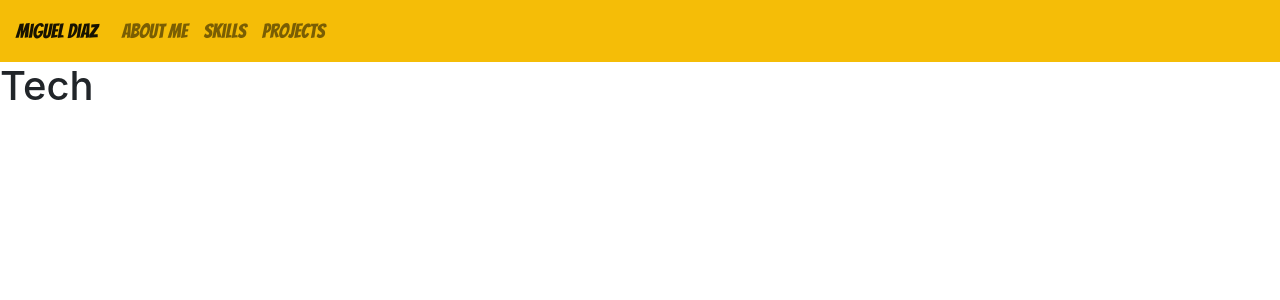
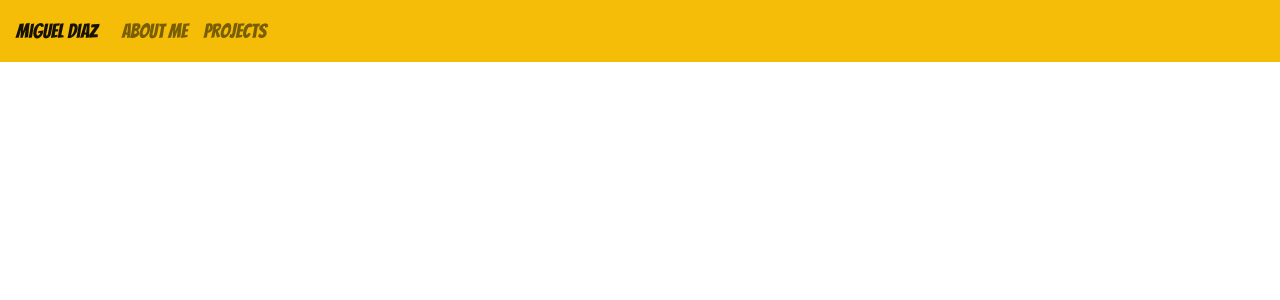
Before and after one commit to diaz4674/Portfolio-React, a React (Create React App) app: page /techstack in a window 1280 px wide. Shown: the top 300 px of the page. Built offline with nearby package versions, Linux system fonts and the light colour scheme.

Commit message:
About Me updates

```diff
--- a/src/App.js
+++ b/src/App.js
@@ -3,7 +3,6 @@ import "./styles.css";
 import Landing from "./components/Landing";
 import { Route, Switch, BrowserRouter as Router } from "react-router-dom";
 import Topbar from "./components/Topbar";
-import Tech from "./components/Tech";
 import Projects from "./components/Projects";
 
 function App() {
@@ -21,9 +20,6 @@ function App() {
           <Route exact path="/">
             <Landing />
           </Route>
-          <Route exact path="/techstack">
-            <Tech />
-          </Route>
           <Route exact path="/Projects">
             <Projects />
           </Route>
--- a/src/components/Landing.js
+++ b/src/components/Landing.js
@@ -32,7 +32,9 @@ class Landing extends Component {
           </AboutMeCoreDiv>
         </AboutMeDiv>
         <ProjectsDiv>
-          <Projects />
+          <ScrollableAnchor id={"Projects"}>
+            <Projects />
+          </ScrollableAnchor>
         </ProjectsDiv>
         <Footer />
       </Body>
@@ -101,7 +103,7 @@ const AboutMeCoreDiv = styled.div`
   flex-direction: row;
   align-items: flex-start;
   padding-top: 15px;
-  width: 80%;
+  width: 100%;
   justify-content: space-between;
   @media (max-width: 1230px) {
     flex-direction: column-reverse;
--- a/src/components/Tech.js
+++ /dev/null
@@ -1,13 +0,0 @@
-import React from "react";
-
-class Tech extends React.Component {
-  render() {
-    return (
-      <>
-        <h1> Tech </h1>
-      </>
-    );
-  }
-}
-
-export default Tech;
--- a/src/components/TechSection.js
+++ b/src/components/TechSection.js
@@ -72,15 +72,15 @@ const Container = styled.div`
   flex-direction: column;
   align-items: center;
   justify-content: center;
-  width: 80%;
+  width: 100%;
   flex-wrap: wrap;
 `;
 
 const LogoContainer = styled.div`
   display: flex;
   flex-direction: row;
-  margin: 25px;
-  padding: 30px;
+  /* margin: 25px; */
+  padding: 10px;
 `;
 
 const TechDiv = styled.div`
--- a/src/components/Topbar.js
+++ b/src/components/Topbar.js
@@ -2,9 +2,6 @@ import React from "react";
 import { Navbar, Nav } from "react-bootstrap";
 import { Link } from "react-router-dom";
 
-const normalText = {
-  color: "white"
-};
 const noUnderline = {
   textDecoration: "none",
   fontFamily: "Bangers",
@@ -28,11 +25,8 @@ class Topbar extends React.Component {
             <Link to="/" style={noUnderline}>
               <Nav.Link href="#About_me">About Me</Nav.Link>
             </Link>{" "}
-            <Link style={noUnderline} to="/techstack">
-              <Nav.Link href="/techstack">Skills</Nav.Link>
-            </Link>{" "}
             <Link style={noUnderline} to="/projects">
-              <Nav.Link href="/projects">Projects</Nav.Link>
+              <Nav.Link href="#Projects">Projects</Nav.Link>
             </Link>{" "}
           </Nav>
         </Navbar.Collapse>
```
